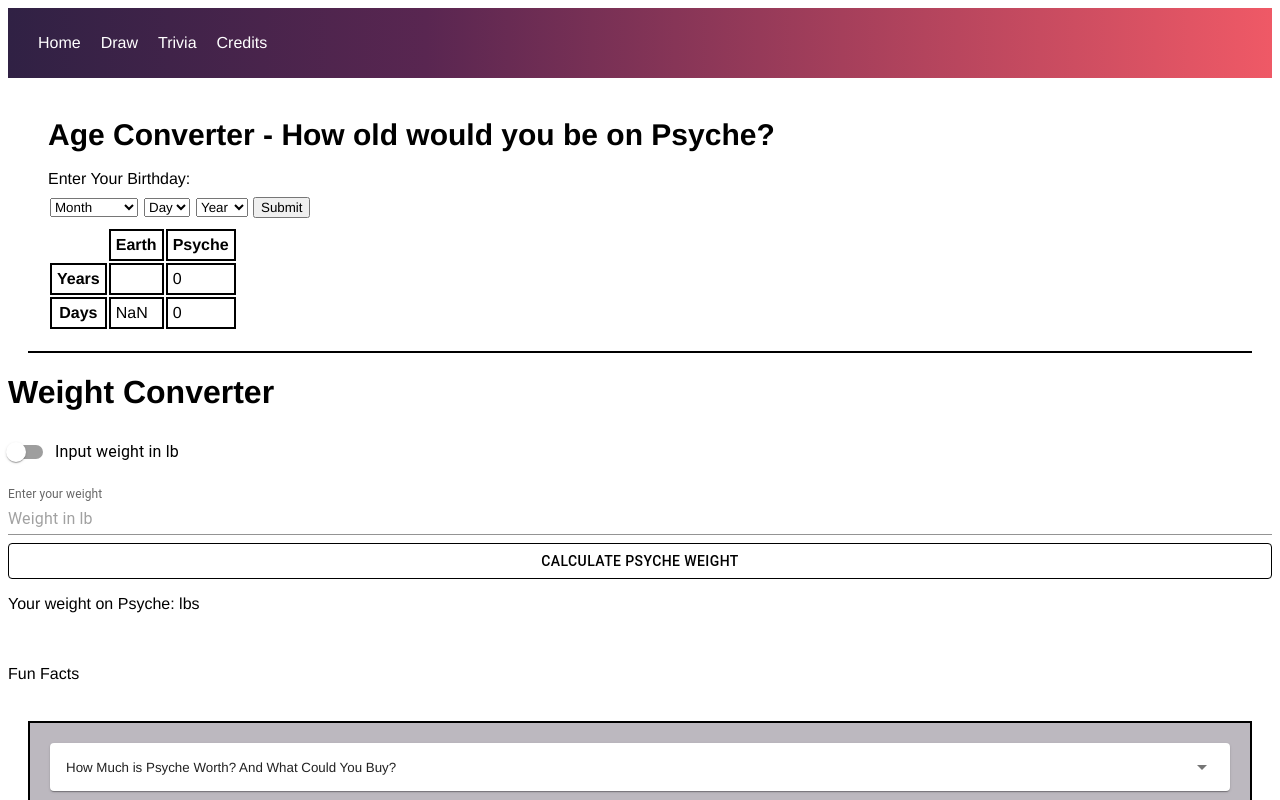
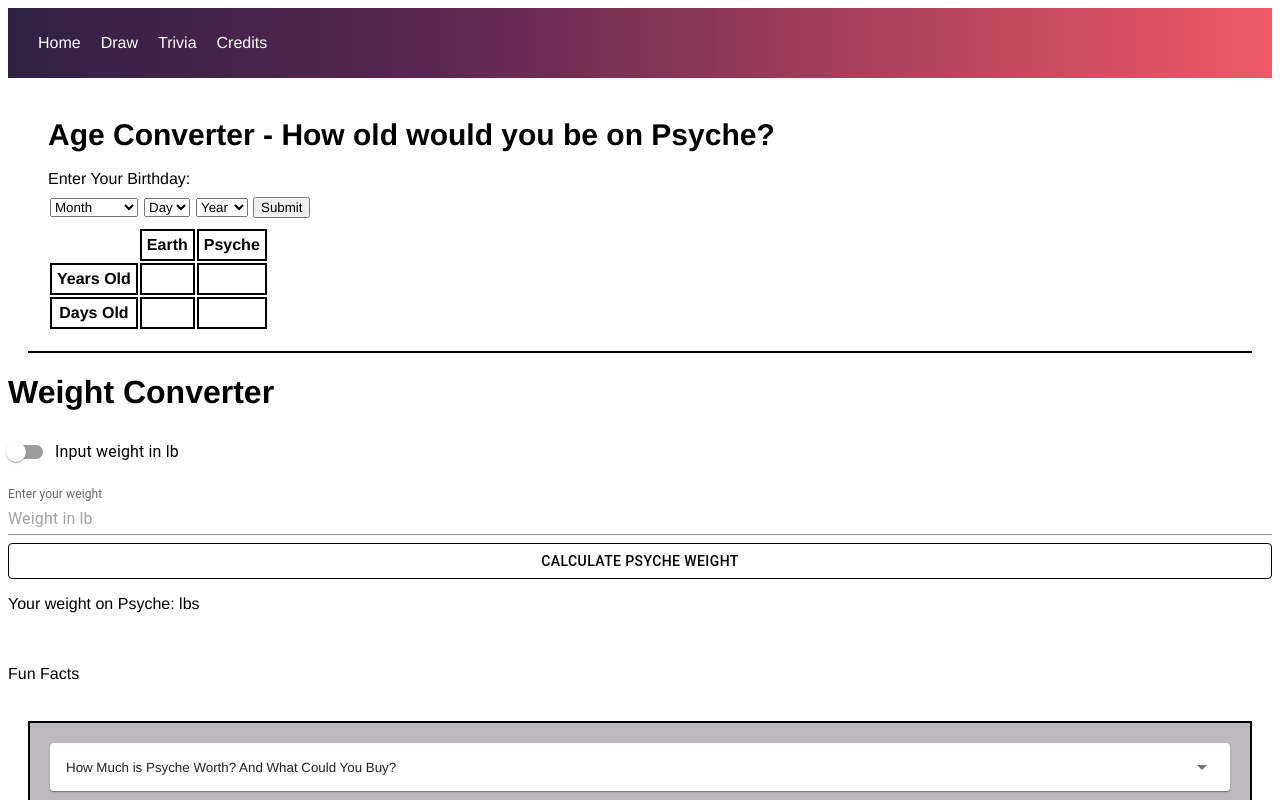
Before and after one commit to MissionToPsyche-Iridium/iridium_23f_year_sim-byu-i, a React (Create React App) app in the folder psyche/: page /Trivia in a window 1280 px wide. Shown: the top 800 px of the page. Built offline with nearby package versions, Linux system fonts and the light colour scheme.

Commit message:
Stylized some error testing with respect to someone choosing the current year as the year they were born, and some more comments.

```diff
--- a/psyche/src/components/ageConverter.js
+++ b/psyche/src/components/ageConverter.js
@@ -9,10 +9,9 @@
 *               regarding the Psyche project. Other general code help was given by various sources such
 *               as W3Schools.com
 *
-* Known issues: Users can input an age that is in the future. Error handling has not been added.
-*
-*
-*
+* Known issues: Users can input an age that is in the future. Error handling has not been added. NUmbers will change
+*               the submit button is pressed and they change the months days or years. If it is the year that is changed than
+*               the numbers will be wrong.
 *
 */
 
@@ -93,7 +92,12 @@ function AgeConverter() {
         }
 
         //numOfLeaps calculates the number of leap days that have passed, you need the current day so that you don't miss the days that have past in the month already, then we need to account for the day the person was born so we subtract that from the current months day but we also need to subtract on from the selected day because we are counting the day you were born as day number 1, then we add the calculated number of days from the months that had past.
-        const daysOld = earthAgeYears * 365 + numOfLeaps() + currentDay - (selectedDay - 1) + days;
+        let daysOld = earthAgeYears * 365 + numOfLeaps() + currentDay - (selectedDay - 1) + days;
+
+        // in the very odd case that someone selects the current month day and year this will set the age to 0. If you want to be more exact than this you would have to get exact times, down to the hour at least, of birth and compare it to the current time. I believe that this would be way over the top.
+        if (currentDay === Number(selectedDay) && currentMonth === Number(selectedMonth) && currentYear === Number(selectedYear)){
+            daysOld = 0;
+        }
 
         return (daysOld)
     }
@@ -121,7 +125,7 @@ function AgeConverter() {
 
         }
 
-        //This account for if the current year is a leap year and the day has past or it is the 29th.
+        //This accounts for if the current year is a leap year and the day has past or it is the 29th.
         if ((leapYear(currentYear) === 29 && Number(selectedMonth) > 2) || (leapYear(currentYear) === 29 && Number(selectedMonth) === 2 && Number(selectedDay) === 29)) {
             numDays += 1;
         }
@@ -178,12 +182,11 @@ function AgeConverter() {
 
             <button onClick={setAge}>Submit</button>
 
-            {/* Ideally these would show up only after the Submit button has been clicked. Right now this will work as a proof of concept. */}
-            {/* <p>You are {earthAgeYears} years old on Earth and {earthAgeYears/5} years old on Psyche.</p>
-            <p>You are {setAgeInDays()} days old on Earth and {earthAgeYears*1828} days old on Psyche.</p> */}
 
+            {/* Table to display the age on Earth and on Psyche. */}
             <table>
                 <tr>
+                    {/* There is no built in punnet square but I wanted a blank spot in the top right so I added some stylizing to make a td border blank. This allowed for the space to be there without it being visible. */}
                     <td class="blank"></td>
                     <th>
                         Earth
@@ -194,25 +197,28 @@ function AgeConverter() {
                 </tr>
                 <tr>
                     <th>
-                        Years
+                        Years Old
                     </th>
                     <td>
+                        {/* The way I got this number it doesn't display anything by default in the table. This is how I should have gotten the age in days as well, but I didn't. That is something to work on in the future I guess. You will see in a future comment that it caused some headache not to have done it in the same way. */}
                         {earthAgeYears}
+
                     </td>
                     <td>
-                        {earthAgeYears/5}
-
+                        {/* If the year 2024 is selected then we want to just get the days. earthAgeYears/5 is by default a 0 and would display without any input from the user. I don't want this so I did a conditional so a blank will be put in instead. */}
+                        {selectedYear === '2024' ? earthAgeYears : earthAgeYears/5 === 0 ? <p></p> : earthAgeYears/5}
                     </td>
                 </tr>
                 <tr>
                     <th>
-                        Days
+                        Days Old
                     </th>
                     <td>
-                        {setAgeInDays()}
+                        {/* earthAgeYears/5 is my condition for this rather than something with setAgeInDays() because setAgeInDays changes as you make selections. This means that the days on earth will change as you make selections if it was in the condition. In all reality the information should probably be different so that you only see the change when the submit button is pressed, but I did not do it right to get that working. The error with this is that after you have hit the submit button the condition will no longer be true and so if you change the month or year it will visibly change the number in the table. */}
+                        {selectedYear === '2024' ? setAgeInDays() : earthAgeYears/5 === 0 ? <p></p> : setAgeInDays().toLocaleString()}
                     </td>
                     <td>
-                        {earthAgeYears*1828}
+                        {selectedYear === '2024' ? Math.round((setAgeInDays()/365)*1828).toLocaleString() : earthAgeYears*1828 === 0 ? <p></p> : (earthAgeYears*1828 + setAgeInDays()).toLocaleString()}
                     </td>
                 </tr>
             </table>
```
